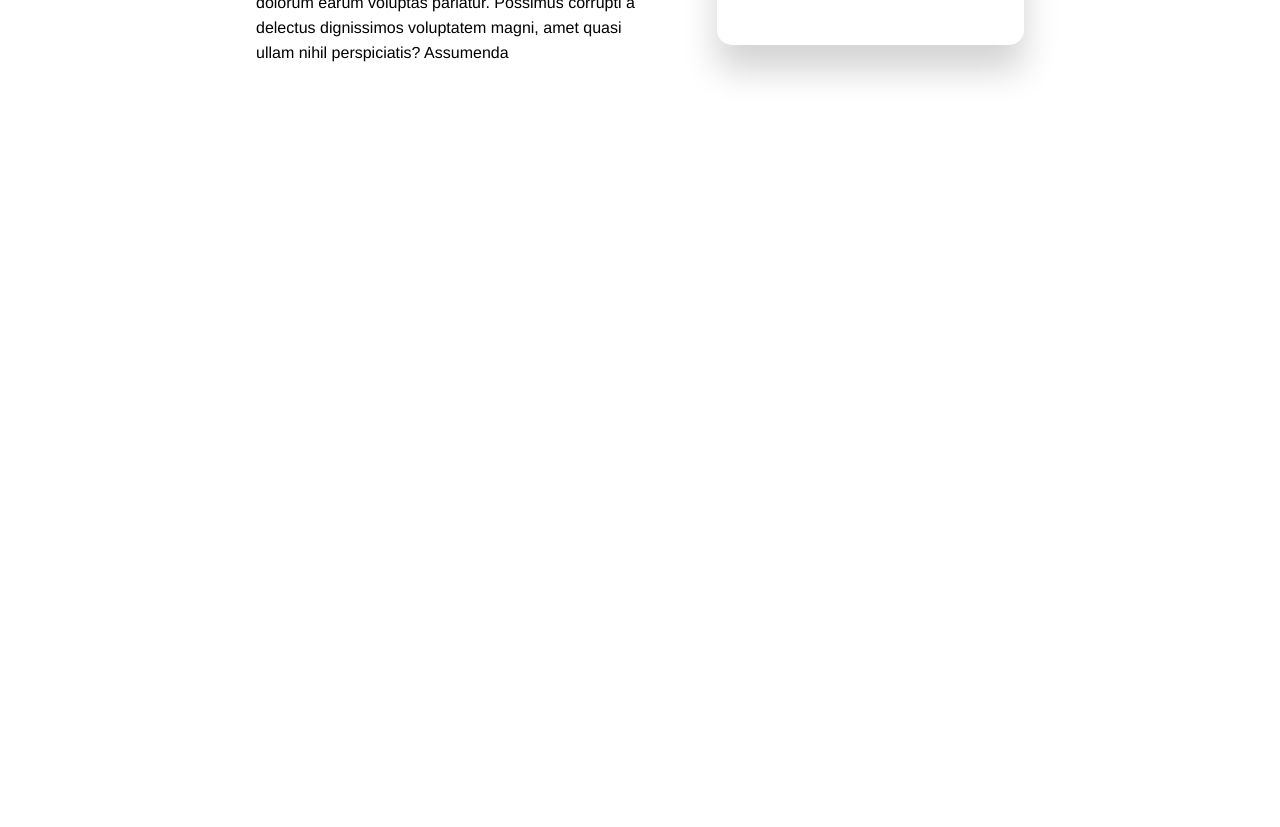
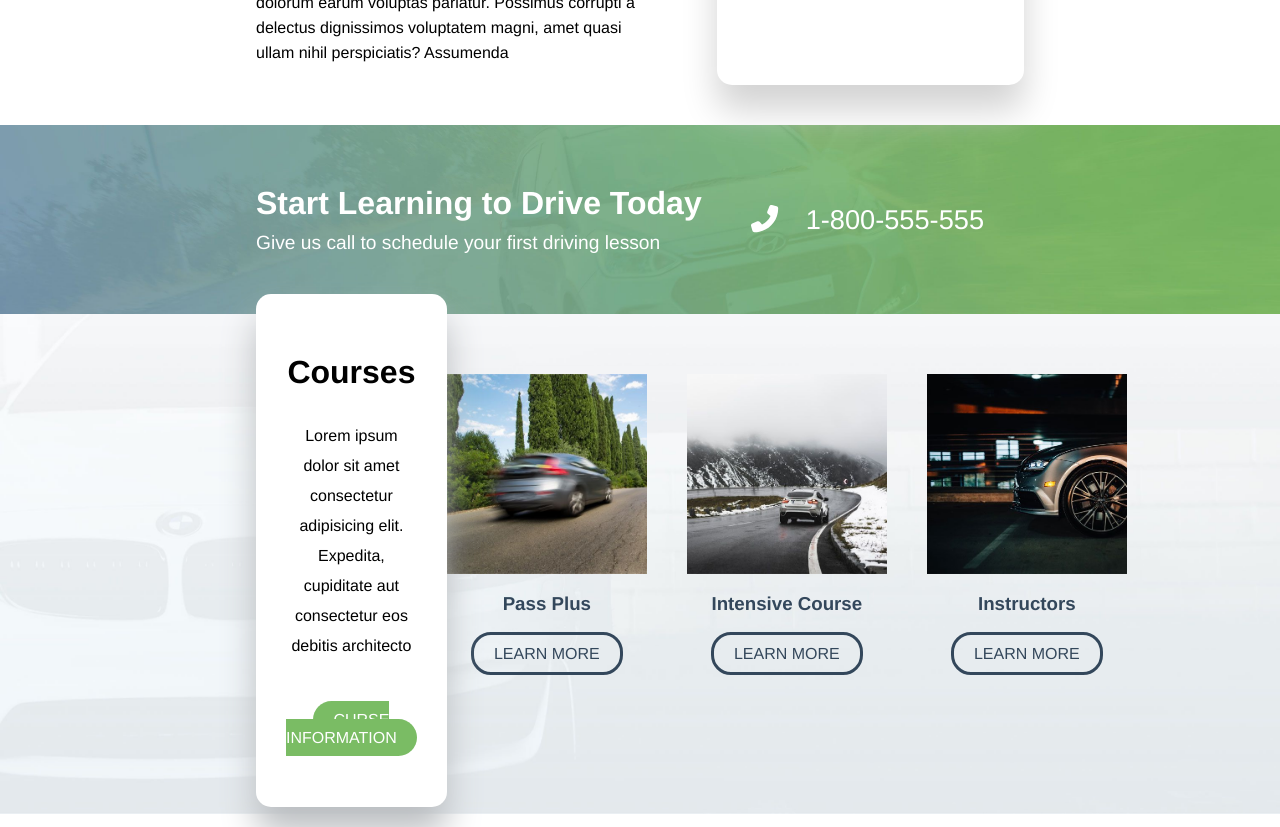
Before and after one commit to Ensick/proj-html-vuejs, a Vue app: page / in a window 1280 px wide. Shown: the part 1260-2087 px from the top of the page. Before the commit the page ends 1385 px from the top, so only its background shows below. Built offline with nearby package versions, Linux system fonts and the light colour scheme.

Commit message:
Section 2 completata

```diff
--- a/src/App.vue
+++ b/src/App.vue
@@ -50,7 +50,7 @@ export default {
   background-color: #7ABC64;
   color: white;
   border-style: none;
-  border-radius: 15px;
+  border-radius: 20px;
 }
 
 
--- a/src/components/HeaderComp.vue
+++ b/src/components/HeaderComp.vue
@@ -95,7 +95,12 @@
 
             .bg-rgba-darkgray{
 
-                background-color: #25262675;
+                background-color: #252626b7;
+
+                &:hover{
+
+                    background-color: rgba(0, 0, 0, 0.8);
+                }
 
                 .head-nav-menu{
 
@@ -136,6 +141,7 @@
                 text-align: center;
                 margin-bottom: 5px;
                 cursor: pointer;
+                box-shadow: 0 0 15px rgb(148, 144, 144);
             }
 
             .sales div span{
--- a/src/components/HeroComp.vue
+++ b/src/components/HeroComp.vue
@@ -34,13 +34,13 @@
 
         h1{
 
-            font-size: 3.5rem;
+            font-size: 3rem;
             padding-bottom: 20px;
         }
 
         span{
 
-            font-size: 1.8rem;
+            font-size: 1.6rem;
             color: rgb(228, 226, 226);
         }
     }
--- a/src/components/MainComp.vue
+++ b/src/components/MainComp.vue
@@ -1,11 +1,15 @@
 <template>
     <main>
         <SectionUno/>
+        <SectionDue/>
+        <SectionTre/>
     </main>
 </template>
 
 <script>
 import SectionUno from './SectionUno.vue'
+import SectionDue from './SectionDue.vue'
+import SectionTre from './SectionTre.vue'
 
     export default {
         name:'MainComp',
@@ -13,6 +17,8 @@ import SectionUno from './SectionUno.vue'
         components: {
 
             SectionUno,
+            SectionDue,
+            SectionTre,
         }
     }
 </script>
--- /dev/null
+++ b/src/components/SectionDue.vue
@@ -0,0 +1,65 @@
+<template>
+    <section>
+
+        <div class="start-learning cont-60">
+            <div class="drive-today">
+                <h2>Start Learning to Drive Today</h2>
+                <span>Give us call to schedule your first driving lesson</span>
+            </div>
+
+            <div class="phone-number">
+                <font-awesome-icon icon="fa-solid fa-phone-flip" />
+                <span> 1-800-555-555</span>
+            </div>
+        </div>
+
+    </section>
+</template>
+
+<script>
+    export default {
+        name:'SectionDue'
+    }
+</script>
+
+<style lang="scss" scoped>
+
+    section{
+
+        background-image: url('../assets/img/horizontal-cta-background.jpg');
+        background-size: cover;
+        background-repeat: no-repeat;
+        background-position: center;
+
+       .start-learning {
+
+            display: flex;
+            justify-content: space-between;
+            align-items: center;
+            padding: 60px 0;
+            font-size: 1.2rem;
+            color: white;
+
+            .drive-today{
+
+                h2{
+
+                    font-size: 2rem;
+                    padding-bottom: 10px;
+                }
+            }
+
+            .phone-number{
+
+                font-size: 1.7rem;
+                padding-right: 40px;
+
+                .fa-phone-flip{
+
+                    padding-right: 20px;
+                }
+            }
+        }
+    }
+
+</style>
--- /dev/null
+++ b/src/components/SectionTre.vue
@@ -0,0 +1,114 @@
+<template>
+    <section>
+        <div class="courses cont-60">
+
+            <div class="course-info">
+                <h2>Courses</h2>
+                <p>Lorem ipsum dolor sit amet consectetur adipisicing elit. Expedita, cupiditate aut consectetur eos debitis architecto</p>
+                <span class="btn-green">CURSE INFORMATION</span>
+            </div>
+
+            <div class="learn-more">
+                <div>
+                    <img src="../assets/img/courses-passplus.jpg" alt="img">
+                    <h3>Pass Plus</h3>
+                    <span class="btn-empty-blue">LEARN MORE</span>
+                </div>
+
+                <div>
+                    <img src="../assets/img/course-intensive.jpg" alt="img">
+                    <h3>Intensive Course</h3>
+                    <span class="btn-empty-blue">LEARN MORE</span>
+                </div>
+
+                <div>
+                    <img src="../assets/img/courses-instructor.jpg" alt="img">
+                    <h3>Instructors</h3>
+                    <span class="btn-empty-blue">LEARN MORE</span>
+                </div>
+            </div>
+
+        </div>
+    </section>
+</template>
+
+<script>
+    export default {
+        name: 'SectionTre'
+    }
+</script>
+
+<style lang="scss" scoped>
+
+    section{
+
+        background-image: url('../assets/img/promise-background.jpg');
+        background-size: cover;
+        background-repeat: no-repeat;
+        background-position: bottom;
+        height: 500px;
+
+        .courses{
+
+            display: flex;
+            align-content: center;
+
+            .course-info{
+
+                flex-basis: 35%;
+                padding: 60px 30px;
+                text-align: center;
+                background-color: white;
+                border-radius: 15px;
+                box-shadow: 0 25px 35px #BBBEC1;
+                position: relative;
+                top: -20px;
+
+                h2{
+
+                    font-size: 2rem;
+                    padding-bottom: 30px;
+                }
+
+                p{
+
+                    line-height: 30px;
+                    margin-bottom: 50px;
+                }
+            }
+
+            .learn-more{
+
+                flex-basis: 65%;
+                display: flex;
+                justify-content: flex-end;
+                text-align: center;
+                color: #33475B;
+                padding: 60px 0;
+                gap: 40px;
+
+                img{
+                    width: 200px;
+                    padding-bottom: 15px;
+                }
+
+                h3{
+
+                    margin-bottom: 30px;
+                }
+
+                .btn-empty-blue{
+
+                    padding: 10px 20px;
+                    color: #33475B;
+                    border: 3px solid #33475B;
+                    border-radius: 20px;
+                    cursor: pointer;
+                }
+            }
+        }
+
+
+    }
+
+</style>
--- a/src/components/SectionUno.vue
+++ b/src/components/SectionUno.vue
@@ -66,7 +66,7 @@ section{
         padding: 60px 30px;
         font-size: 1.2rem;
         position: relative;
-        top: -80px;
+        top: -40px;
 
         h3{
 
```
